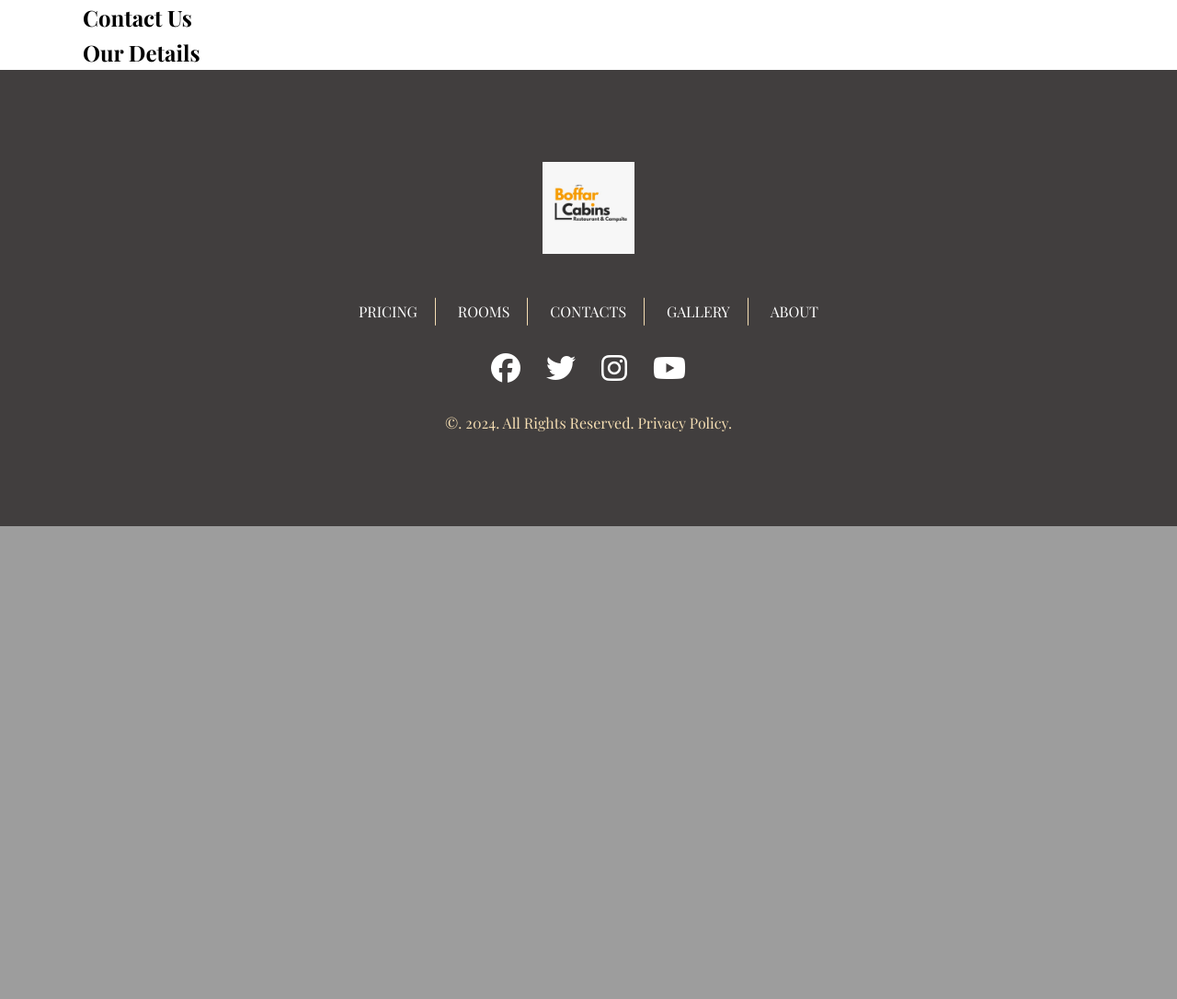
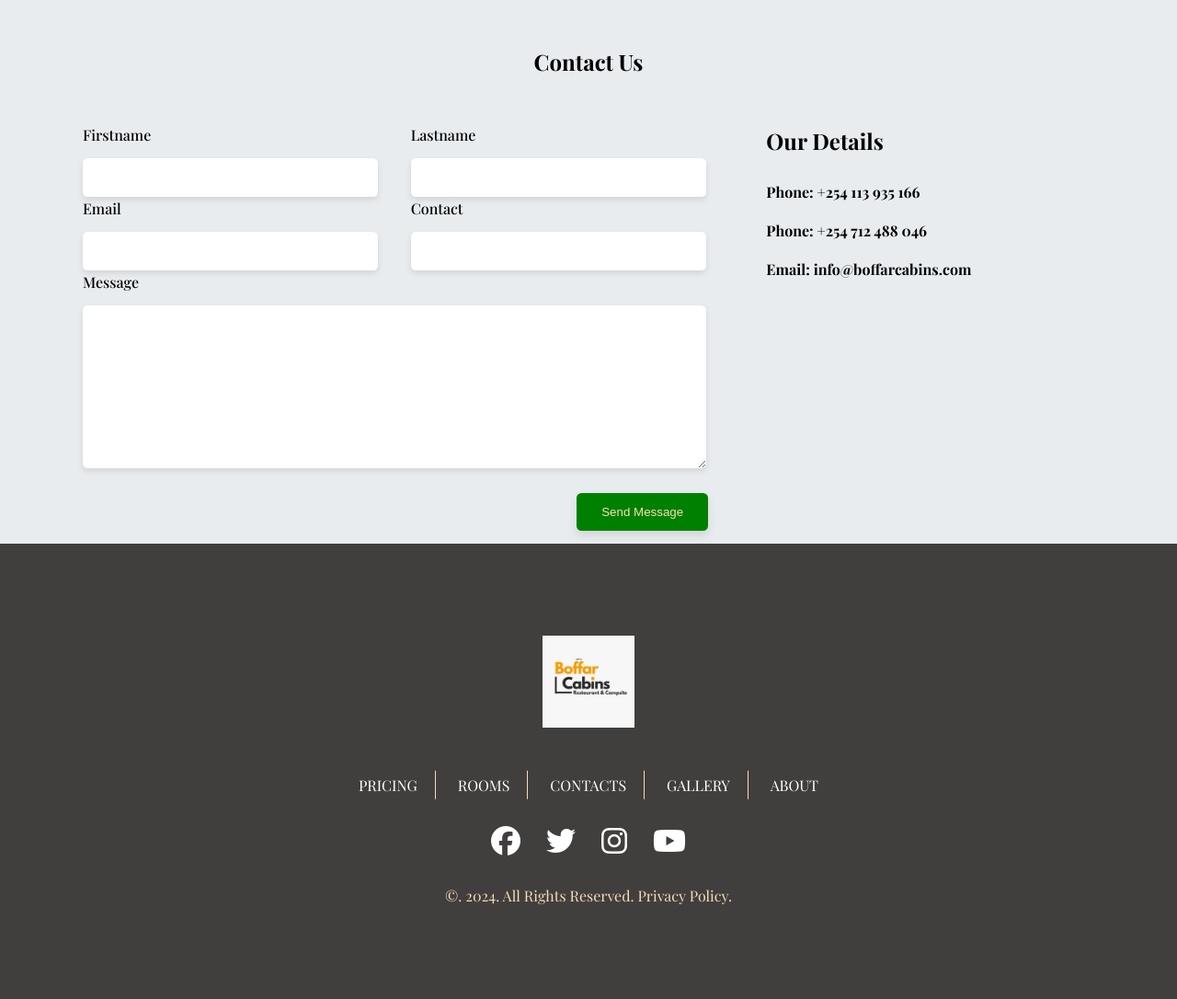
Before and after one commit to WangaiJM/boffar, a Django app: page /contacts/ in a window 1280 px wide. Shown: the part 757-1843 px from the top of the page at 92% size. Before the commit the page ends 1329 px from the top, so only its background shows below. Run offline with Django 5.2, Linux system fonts and the light colour scheme; some libraries are stand-ins or nearby versions.

Commit message:
complete desktop template layout

```diff
--- a/pages/templates/contacts/index.html
+++ b/pages/templates/contacts/index.html
@@ -28,14 +28,63 @@
 <!-- body -->
 {% block content %}
 <main>
+  <div class="contacts">
     <div class="container">
       <h2 class="title">Contact Us</h2>
       <div class="contact-holder">
         <div class="contact-form">
-        <form action=""></form>
+          <form action="">
+            <div class="form-group">
+              <div class="form-control">
+                <label for="firstname">Firstname</label>
+                <input type="text" id="firstname" />
+              </div>
+              <div class="form-control">
+                <label for="lastname">Lastname</label>
+                <input type="text" id="lastname" />
+              </div>
+            </div>
+            <div class="form-group">
+              <div class="form-control">
+                <label for="email">Email</label>
+                <input type="email" name="email" id="email" />
+              </div>
+              <div class="form-control">
+                <label for="contact">Contact</label>
+                <input type="text" name="contact" id="contact" />
+              </div>
+            </div>
+            <div class="form-group">
+              <div class="form-control">
+                <label for="message">Message</label>
+                <textarea
+                  name="message"
+                  id="message"
+                  cols="50"
+                  rows="10"
+                  class="contact-textarea"
+                ></textarea>
+              </div>
+            </div>
+            <div class="form-group">
+              <div class="form-control">
+                <input
+                  type="submit"
+                  value="Send Message"
+                  class="btn btn-primary"
+                />
+              </div>
+            </div>
+          </form>
         </div>
         <div class="contact-info">
           <h2 class="sub-title">Our Details</h2>
+          <ul>
+            <li><span>Phone: </span>+254 113 935 166</li>
+            <li><span>Phone: </span>+254 712 488 046</li>
+            <li><span>Email: </span>info@boffarcabins.com</li>
+          </ul>
+        </div>
       </div>
     </div>
   </div>
--- /dev/null
+++ b/static/css/contacts.css
@@ -0,0 +1,65 @@
+.contacts {
+  background-color: var(--color-gray-200);
+}
+.contacts .title {
+  text-align: center;
+  padding: 2em 0;
+  font-weight: 700;
+}
+.contact-holder {
+  display: grid;
+  grid-template-columns: 2fr 1fr;
+  gap: 3rem;
+}
+.form-group {
+  display: flex;
+}
+.form-control {
+  flex: 1;
+  display: flex;
+  flex-direction: column;
+}
+.form-control label {
+  margin-bottom: 0.8em;
+  font-weight: 500;
+}
+
+.form-control input,
+textarea {
+  width: 90%;
+  padding: 1em;
+  border: 0;
+  outline: 0;
+  border-radius: 0.4em;
+  box-shadow: var(--box-shadow);
+}
+.contact-textarea {
+  width: 95%;
+  margin-bottom: 2em;
+}
+.form-control input[type="submit"] {
+  margin-bottom: 1em;
+  background-color: var(--color-green);
+  color: var(--color-wheat);
+  width: 20%;
+  box-shadow: var(--box-shadow-md);
+  cursor: pointer;
+  transition: all 300ms ease;
+  align-self: end;
+  margin-right: 2.5em;
+}
+.form-control input[type="submit"]:hover {
+  transform: scale(1.1);
+  font-weight: 700;
+}
+.form-control input[type="submit"]:active {
+  scale: 1.05;
+}
+
+.contact-info ul {
+  padding: 1em 0;
+}
+.contact-info ul li {
+  padding: 0.5em 0;
+  font-weight: 700;
+}
--- a/static/css/gallery.css
+++ b/static/css/gallery.css
@@ -19,3 +19,7 @@
   height: 100%;
   object-fit: cover;
 }
+.main-gallery {
+  gap: 2rem;
+  margin: 3rem;
+}
--- /dev/null
+++ b/static/css/general.css
@@ -0,0 +1,7 @@
+.btn {
+  padding: 0.4em 0.8em;
+  background-color: var(--color-button-primary-bg);
+  color: var(--color-button-primary-text);
+  box-shadow: var(--box-shadow);
+  border-radius: 0.2em;
+}
--- a/static/css/index.css
+++ b/static/css/index.css
@@ -1,4 +1,5 @@
 @import url("reset.css");
+@import url("general.css");
 @import url("header.css");
 @import url("about.css");
 @import url("tab.css");
@@ -7,4 +8,5 @@
 @import url("gallery.css");
 @import url("team.css");
 @import url("cta.css");
+@import url("contacts.css");
 @import url("footer.css");
--- a/static/css/reset.css
+++ b/static/css/reset.css
@@ -35,7 +35,7 @@
   --color-text-accent: var(--color-blue);
 
   /* Button Colors */
-  --color-button-primary-bg: var(--color-blue);
+  --color-button-primary-bg: var(--color-green);
   --color-button-primary-text: var(--color-white);
   --color-button-secondary-bg: var(--color-gray-300);
   --color-button-secondary-text: var(--color-gray-800);
```
Also changed, not shown: pages/templates/gallery/index.html (+15 -1 lines). Lines whose indentation alone changed are shown as unchanged.
